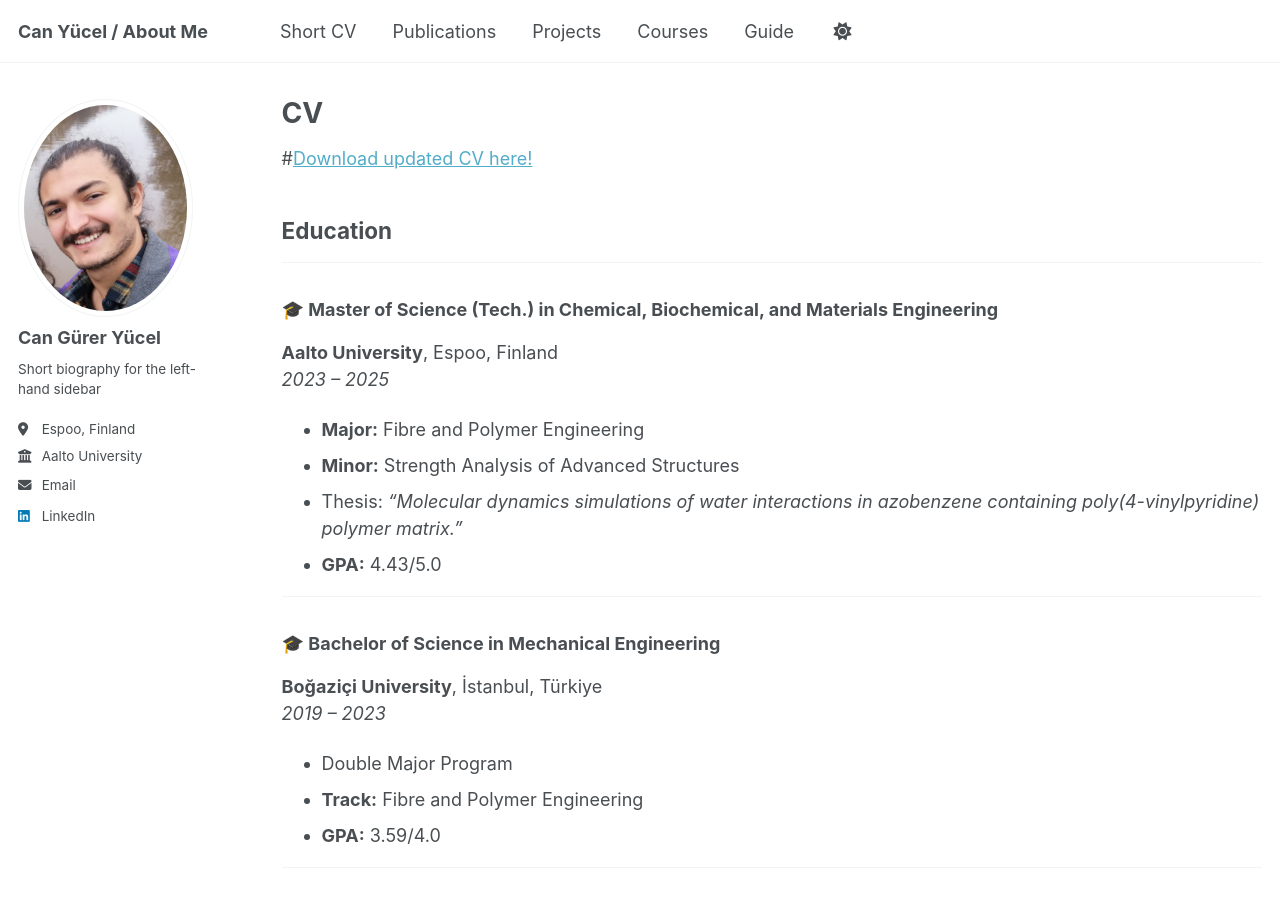
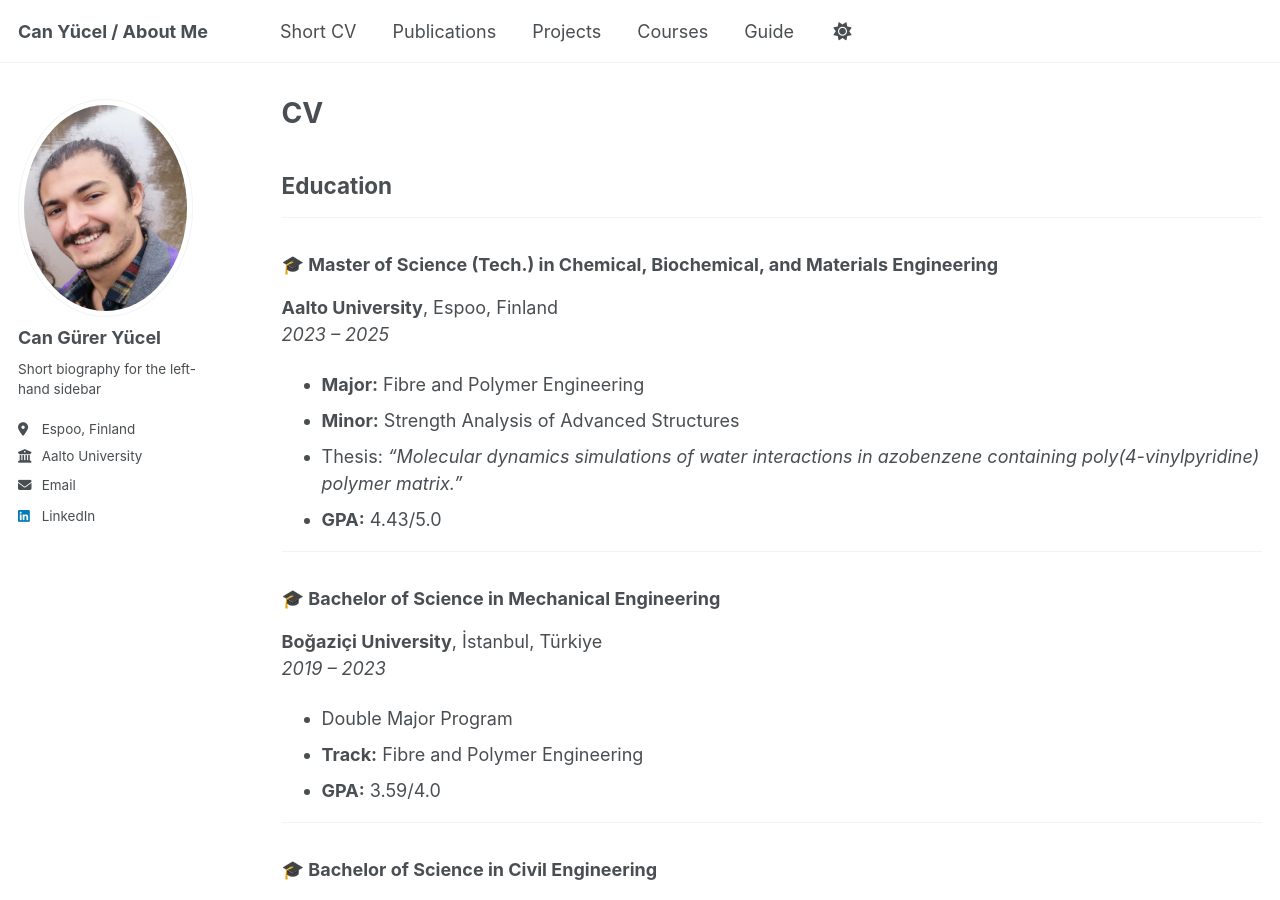
Before and after one commit to gureryucel/gureryucel.github.io, a Jekyll site: the page built from _pages/cv.md, in a window 1280 px wide and 900 px high. Built offline with Jekyll 4.4.1, drawn with Linux system fonts in a browser that asks for light colours.

Commit message:
Update cv.md

```diff
--- a/_pages/cv.md
+++ b/_pages/cv.md
@@ -9,7 +9,6 @@ redirect_from:
 
 {% include base_path %}
 
-#[Download updated CV here!]()
 
 ## Education
 ------
```
